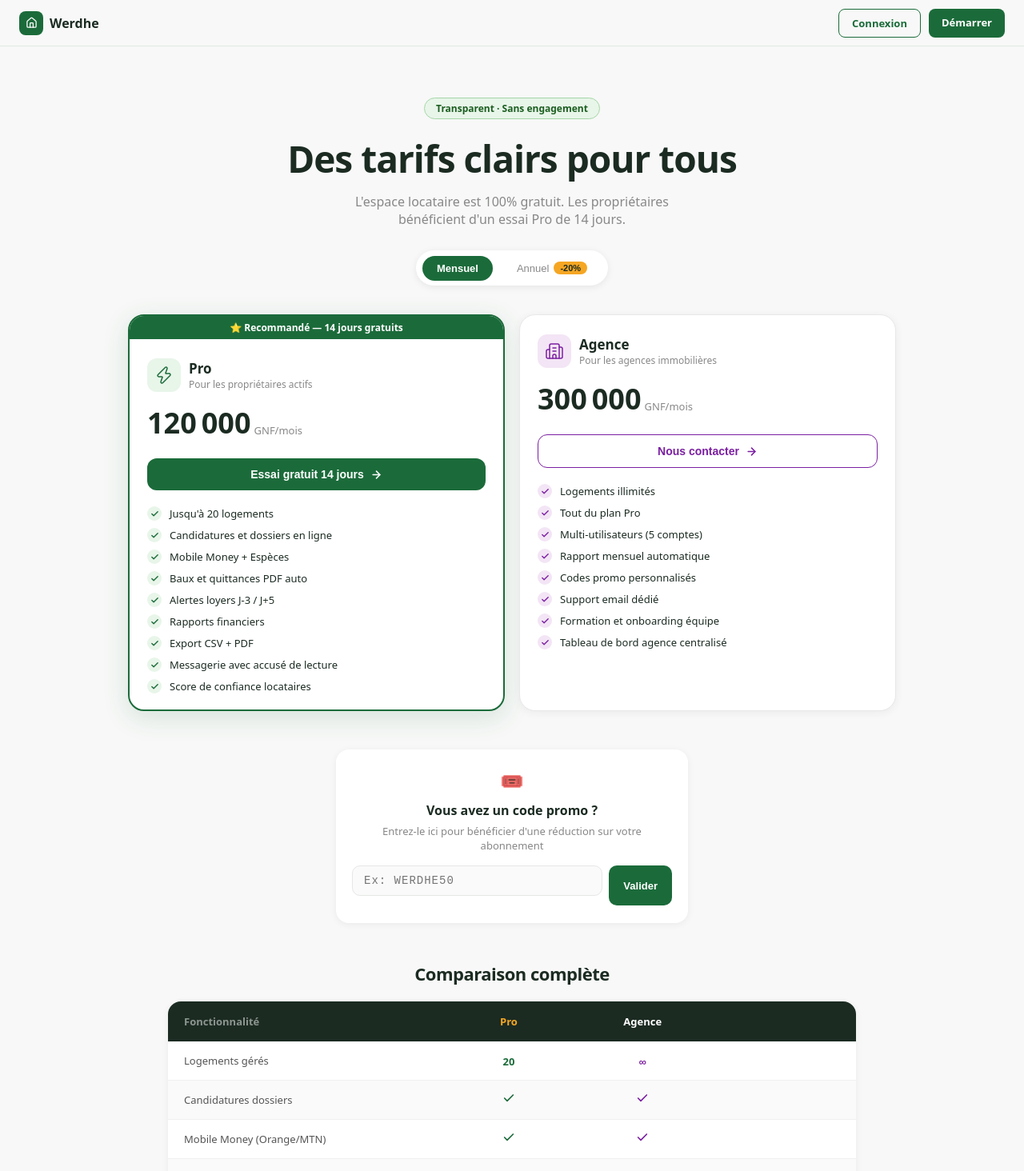
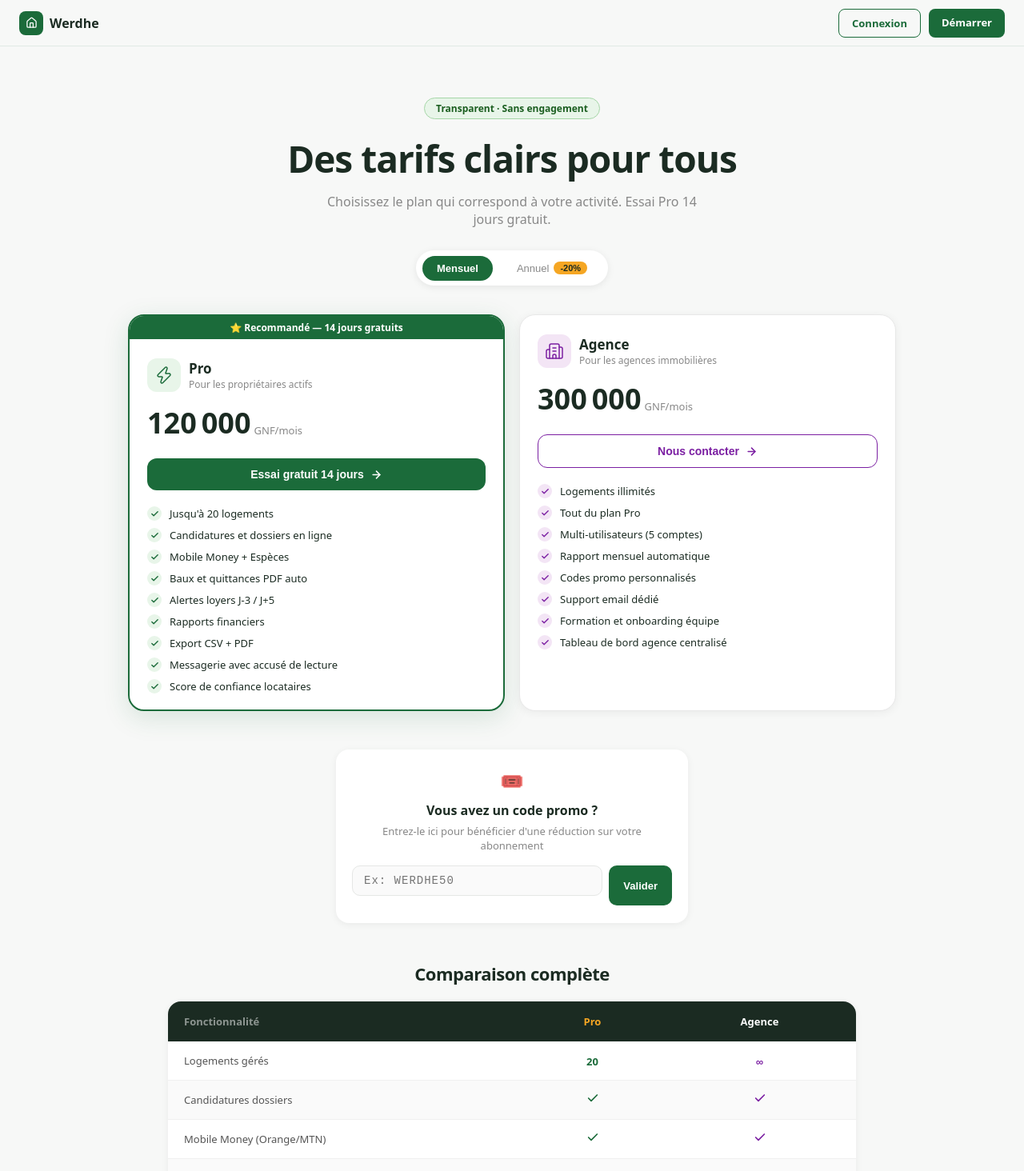
Before and after one commit to qbly224/werdhe, a React (Create React App) app in the folder frontend/: page /pricing in a window 1280 px wide. Shown: the top 1464 px of the page at 80% size. Built offline with nearby package versions, Linux system fonts and the light colour scheme; no server answers.

Commit message:
Pricing - 2 plans affichés, tableau 3 colonnes, bouton Agence vers inscription

```diff
--- a/frontend/src/pages/Pricing.js
+++ b/frontend/src/pages/Pricing.js
@@ -123,7 +123,7 @@ export default function Pricing() {
           Des tarifs clairs pour tous
         </h1>
         <p style={{ fontSize: 16, color: '#888', margin: '0 0 28px', maxWidth: 480, marginLeft: 'auto', marginRight: 'auto' }}>
-          L'espace locataire est 100% gratuit. Les propriétaires bénéficient d'un essai Pro de 14 jours.
+          Choisissez le plan qui correspond à votre activité. Essai Pro 14 jours gratuit.
         </p>
 
         {/* Toggle mensuel / annuel */}
@@ -193,9 +193,9 @@ export default function Pricing() {
                 <button
                   onClick={function() {
                     if (plan.id === 'agence') {
-                      window.location.href = 'mailto:contact@werdhe.com?subject=Plan Agence Werdhe';
+                      navigate('/inscription?role=proprietaire&plan=agence');
                     } else {
-                      navigate('/inscription?role=' + (plan.id === 'gratuit' ? 'locataire' : 'proprietaire'));
+                      navigate('/inscription?role=proprietaire');
                     }
                   }}
                   style={{ width: '100%', padding: '12px', borderRadius: 12, border: plan.recommande ? 'none' : '1.5px solid ' + plan.couleur, background: plan.recommande ? plan.couleur : 'transparent', color: plan.recommande ? '#fff' : plan.couleur, fontSize: 14, fontWeight: 700, cursor: 'pointer', marginBottom: 20, display: 'flex', alignItems: 'center', justifyContent: 'center', gap: 8, transition: 'all .2s' }}>
@@ -255,7 +255,7 @@ export default function Pricing() {
         </h2>
         <div style={{ background: '#fff', borderRadius: 16, overflow: 'hidden', boxShadow: '0 2px 10px rgba(0,0,0,0.06)' }}>
           {/* Header */}
-          <div style={{ display: 'grid', gridTemplateColumns: '2fr 1fr 1fr 1fr', background: '#1B2B22', padding: '16px 20px', gap: 8 }}>
+          <div style={{ display: 'grid', gridTemplateColumns: '2fr 1fr 1fr', background: '#1B2B22', padding: '16px 20px', gap: 8 }}>
             <div style={{ fontSize: 13, fontWeight: 700, color: 'rgba(255,255,255,0.5)' }}>Fonctionnalité</div>
             {PLANS.map(function(p) {
               return <div key={p.id} style={{ fontSize: 13, fontWeight: 700, color: p.recommande ? '#F5A623' : '#fff', textAlign: 'center' }}>{p.nom}</div>;
@@ -274,7 +274,7 @@ export default function Pricing() {
             { label: 'Support dédié',            vals: ['Email', 'Téléphone']  },
           ].map(function(row, i) {
             return (
-              <div key={i} style={{ display: 'grid', gridTemplateColumns: '2fr 1fr 1fr 1fr', padding: '13px 20px', background: i % 2 === 0 ? '#fff' : '#FAFAFA', borderBottom: '0.5px solid #F0F0F0', gap: 8, alignItems: 'center' }}>
+              <div key={i} style={{ display: 'grid', gridTemplateColumns: '2fr 1fr 1fr', padding: '13px 20px', background: i % 2 === 0 ? '#fff' : '#FAFAFA', borderBottom: '0.5px solid #F0F0F0', gap: 8, alignItems: 'center' }}>
                 <div style={{ fontSize: 13, color: '#555' }}>{row.label}</div>
                 {row.vals.map(function(v, vi) {
                   var plan = PLANS[vi];
@@ -334,7 +334,7 @@ export default function Pricing() {
             style={{ display: 'inline-flex', alignItems: 'center', gap: 8, padding: '13px 28px', borderRadius: 12, background: '#F5A623', color: '#1B2B22', textDecoration: 'none', fontWeight: 800, fontSize: 15 }}>
             Je suis propriétaire <ArrowRight size={16} strokeWidth={2.5} />
           </Link>
-          <Link to="/inscription?role=locataire"
+          <Link to="/inscription?role=proprietaire"
             style={{ display: 'inline-flex', alignItems: 'center', gap: 8, padding: '13px 28px', borderRadius: 12, border: '1.5px solid rgba(255,255,255,0.3)', color: '#fff', textDecoration: 'none', fontWeight: 600, fontSize: 15 }}>
             Je cherche un logement
           </Link>
```
